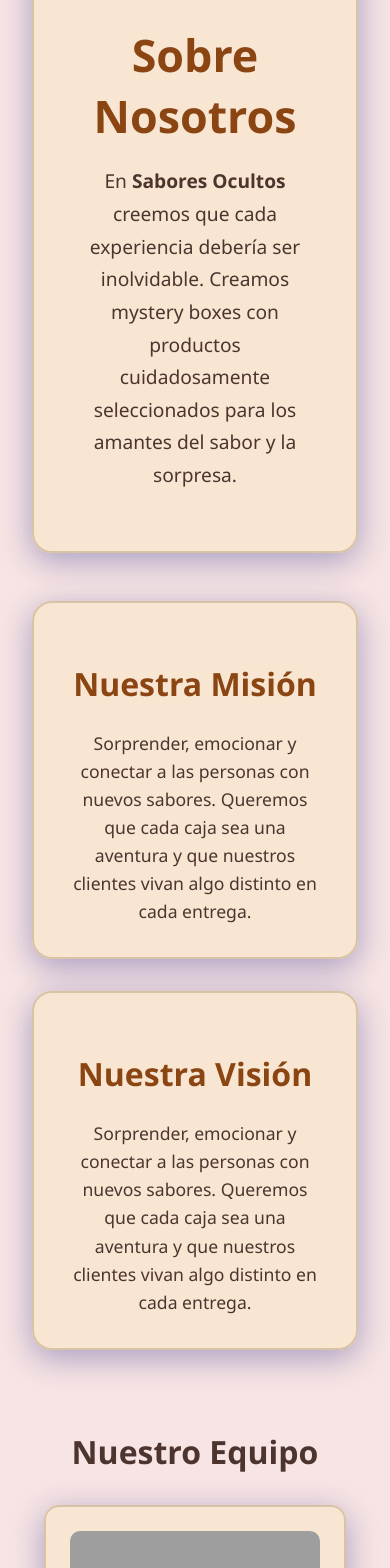
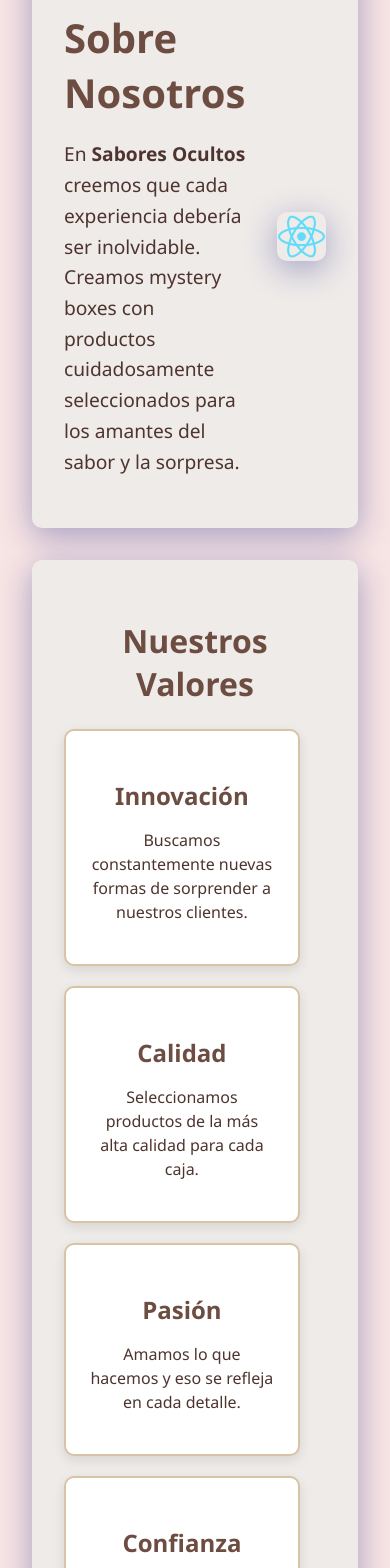
Before and after one commit to juanmanuel2002/Proyecto_Negocios_Web, a React (Create React App) app in the folder frontend/: page /nosotros in a window 390 px wide. Shown: the part 340-1908 px from the top of the page. Built offline with nearby package versions, Linux system fonts and the light colour scheme; grey boxes are pictures that could not be loaded.

Commit message:
Homologando colores en suscripciones y agregando secciones en sobre nosotros

```diff
--- a/frontend/src/pages/SobreNosotros.js
+++ b/frontend/src/pages/SobreNosotros.js
@@ -20,28 +20,84 @@
 
 
     <div className="sobre-nosotros-container" data-aos="fade-up">
+
       <section className="nosotros-banner">
+        <div className="banner-texto">
           <h1>Sobre Nosotros</h1>
           <p>
             En <strong>Sabores Ocultos</strong> creemos que cada experiencia debería ser inolvidable.
             Creamos mystery boxes con productos cuidadosamente seleccionados para los amantes del sabor y la sorpresa.
           </p>
+        </div>
+        <div className="banner-imagen">
+          <img src="logo192.png" alt="Sobre Nosotros" />
+        </div>
+      </section>
+
+      <section className="nuestros-valores">
+        <h2>Nuestros Valores</h2>
+        <div className="valores-cards">
+          <div className="card">
+            <h3>Innovación</h3>
+            <p>Buscamos constantemente nuevas formas de sorprender a nuestros clientes.</p>
+          </div>
+          <div className="card">
+            <h3>Calidad</h3>
+            <p>Seleccionamos productos de la más alta calidad para cada caja.</p>
+          </div>
+          <div className="card">
+            <h3>Pasión</h3>
+            <p>Amamos lo que hacemos y eso se refleja en cada detalle.</p>
+          </div>
+          <div className="card">
+            <h3>Confianza</h3>
+            <p>Construimos relaciones sólidas con nuestros clientes y socios.</p>
+          </div>
+          <div className="card">
+            <h3>Sostenibilidad</h3>
+            <p>Nos preocupamos por el medio ambiente y usamos empaques responsables.</p>
+          </div>
+          <div className="card">
+            <h3>Trabajo en Equipo</h3>
+            <p>Creemos en la colaboración para lograr grandes resultados.</p>
+          </div>
+        </div>
       </section>
 
       <section className="nosotros-mision">
         <h2>Nuestra Misión</h2>
-        <p>
-          Sorprender, emocionar y conectar a las personas con nuevos sabores.
-          Queremos que cada caja sea una aventura y que nuestros clientes vivan algo distinto en cada entrega.
-        </p>
+        <div className="mision-cards">
+          <div className="card">
+            <h3>Explorar Sabores</h3>
+            <p>Descubrimos nuevos sabores para sorprender a nuestros clientes.</p>
+          </div>
+          <div className="card">
+            <h3>Crear Experiencias</h3>
+            <p>Diseñamos cada caja para que sea una experiencia única.</p>
+          </div>
+          <div className="card">
+            <h3>Conectar Personas</h3>
+            <p>Unimos a las personas a través de la pasión por los sabores.</p>
+          </div>
+        </div>
       </section>
 
-      <section className="nosotros-mision">
+      <section className="nosotros-vision">
         <h2>Nuestra Visión</h2>
-        <p>
-          Sorprender, emocionar y conectar a las personas con nuevos sabores.
-          Queremos que cada caja sea una aventura y que nuestros clientes vivan algo distinto en cada entrega.
-        </p>
+        <div className="vision-cards">
+          <div className="card">
+            <h3>Ser Líderes</h3>
+            <p>Convertirnos en la marca líder en experiencias de sabores.</p>
+          </div>
+          <div className="card">
+            <h3>Innovar Constantemente</h3>
+            <p>Estar a la vanguardia en la creación de productos únicos.</p>
+          </div>
+          <div className="card">
+            <h3>Impacto Positivo</h3>
+            <p>Dejar una huella positiva en nuestros clientes y el medio ambiente.</p>
+          </div>
+        </div>
       </section>
 
     <section className="nosotros-equipo">
--- a/frontend/src/pages/Suscripciones.js
+++ b/frontend/src/pages/Suscripciones.js
@@ -56,16 +56,13 @@
         ))}
       </div>
 
-      {/* Nueva sección "¿Qué contiene?" */}
+      {/* Sección "¿Qué contiene?" */}
       <div className="que-contiene-container" data-aos="fade-up">
         <h2 className="titulo-que-contiene">¿Qué contiene?</h2>
         <div className="contenidos-productos">
-          {/* Imagen a la izquierda */}
           <div className="imagen-que-contiene">
             <img src="imagenes/Galeria/mezcal.jpg" alt="Imagen de ejemplo" />
           </div>
-
-          {/* Contenedor de tarjetas de productos */}
           <div className="productos-cards">
             {productos.map((producto, index) => (
               <div
@@ -80,7 +77,7 @@
         </div>
       </div>
 
-
+      {/* Sección lo que opinan nuestros clientes */}
       <div className="opinan-container" data-aos="fade-up">
       <h2 className="titulo-opinan">Lo que opinan nuestros clientes</h2>
       <div className="opinan-cards">
@@ -112,7 +109,7 @@
         ].map((logo, index) => (
           <img
             key={index}
-            src={`imagenes/marcas/${logo}`} // Asegúrate de que la ruta sea correcta
+            src={`imagenes/marcas/${logo}`}
             alt={`Marca ${index + 1}`}
             className="logo-marca"
           />
--- a/frontend/src/styles/Main.css
+++ b/frontend/src/styles/Main.css
@@ -43,7 +43,6 @@
   align-items: center;
   text-align: center;
   padding: 4rem 2rem;
-  background-color: var(--card-color);
 
 }
 
@@ -175,7 +174,6 @@
 }
 
 .mystery-box-section {
-  background-color: #f5f5f5;
   padding: 4rem 2rem;
   margin-top: 3rem;
   border-radius: 20px;
@@ -196,33 +194,33 @@
 .mystery-box-text {
   flex: 1;
   min-width: 280px;
+  color:var(--text-color);
 }
 
 .mystery-box-text h2 {
   font-size: 2rem;
-  color: #6d4c41;
+  color: var(--text-color);
   margin-bottom: 1rem;
 }
 
 .mystery-box-text p {
   font-size: 1rem;
-  color: #444;
+  color: var(--text-color);
   margin-bottom: 1.5rem;
 }
 
 .descubre-btn {
   background-color: #6d4c41;
-  color: white;
+  color:var(--text-light-color);
   border: none;
   padding: 0.8rem 1.5rem;
   font-size: 1rem;
   border-radius: 10px;
   cursor: pointer;
-  transition: background 0.3s;
 }
 
 .descubre-btn:hover {
-  background-color: #5d4037;
+  background-color: var(--button-dark-color);
 }
 
 .mystery-box-cards {
@@ -234,7 +232,7 @@
 }
 
 .card-box {
-  background-color: white;
+  background-color: var(--card-border-color);
   padding: 1.2rem;
   border-radius: 12px;
   box-shadow: 0 4px 10px rgba(0,0,0,0.1);
@@ -246,20 +244,20 @@
 }
 
 .card-box h4 {
-  color: #795548;
+  color: var(--text-color);
   margin-bottom: 0.5rem;
 }
 
 .card-box p {
   font-size: 0.95rem;
-  color: #555;
+  color: var(--text-light-color);
 }
 
 .comunidad-section {
   text-align: center;
   padding: 3rem 2rem;
   margin-top: 3rem;
-  background-color: #efebe9;
+  background-color: var(--background-color);
   border-radius: 20px;
   box-shadow: 0 8px 16px rgba(0,0,0,0.05);
   max-width: 900px;
--- a/frontend/src/styles/SobreNosotros.css
+++ b/frontend/src/styles/SobreNosotros.css
@@ -7,25 +7,123 @@
   }
 
   .nosotros-banner {
-    background:  var(--card-color);
-    border: 2px solid var(--card-border-color);
-    padding: 2.5rem;
-    border-radius: 20px;
+    display: flex;
+    align-items: center; /* Alinea verticalmente el contenido */
+    justify-content: space-between; /* Espacia el texto y la imagen */
+    padding: 2rem;
+    background-color: var(--light-background-color);
+    border-radius: 10px;
     box-shadow: var(--box-shadow);
-    text-align: center;
-    margin-bottom: 3rem;
+    margin-bottom: 2rem;
   }
 
-  .nosotros-banner h1 {
-    font-size: 2.8rem;
-    margin-bottom: 1rem;
-    color: var(--botton-dark-color);
+  .banner-texto {
+    flex: 1; /* Ocupa el 50% del espacio disponible */
+    padding-right: 2rem; /* Espaciado entre el texto y la imagen */
   }
 
-  .nosotros-banner p {
+  .banner-texto h1 {
+    font-size: 2.5rem;
+    color: var(--primary-color);
+    margin-bottom: 1rem;
+  }
+
+  .banner-texto p {
     font-size: 1.2rem;
-    line-height: 1.7;
+    color: var(--text-color);
+    line-height: 1.6;
   }
+
+  .banner-imagen {
+    flex: 1; /* Ocupa el 50% del espacio disponible */
+    display: flex;
+    justify-content: center; /* Centra la imagen horizontalmente */
+  }
+
+  .banner-imagen img {
+    max-width: 100%; /* Asegura que la imagen no exceda el contenedor */
+    height: auto;
+    border-radius: 10px;
+    box-shadow: var(--box-shadow);
+  }
+
+  .nuestros-valores {
+    text-align: center;
+    padding: 2rem;
+    background-color: var(--light-background-color);
+    margin-top: 2rem;
+    border-radius: 10px;
+    box-shadow: var(--box-shadow);
+  }
+
+  .nuestros-valores h2 {
+    font-size: 2rem;
+    color: var(--primary-color);
+    margin-bottom: 1.5rem;
+  }
+
+  .valores-cards {
+    display: grid;
+    grid-template-columns: repeat(auto-fit, minmax(250px, 1fr)); /* Ajusta dinámicamente las columnas */
+    gap: 20px; /* Espaciado entre las cards */
+    justify-content: center; /* Centra las cards horizontalmente */
+  }
+
+  .valores-cards .card {
+    background-color: #fff;
+    padding: 1.5rem;
+    border-radius: 10px;
+    box-shadow: 0px 4px 12px rgba(0, 0, 0, 0.1);
+    text-align: center;
+    transition: transform 0.3s ease;
+    width: 100%; /* Ocupa todo el ancho disponible */
+    max-width: 300px; /* Limita el ancho máximo */
+    box-sizing: border-box; /* Incluye el padding en el ancho total */
+  }
+
+  .valores-cards .card:hover {
+    transform: scale(1.05);
+  }
+
+  .valores-cards .card h3 {
+    font-size: 1.5rem;
+    color: var(--primary-color);
+    margin-bottom: 0.5rem;
+  }
+
+  .valores-cards .card p {
+    font-size: 1rem;
+    color: var(--text-color);
+    line-height: 1.5;
+  }
+
+  .valores-cards .card:nth-child(5){
+    grid-column: 2 /span; /* Ocupa dos columnas */
+  }
+
+  /* Responsivo para pantallas medianas */
+  @media (max-width: 1024px) {
+    .valores-cards {
+      grid-template-columns: repeat(2, 1fr); /* Dos columnas por fila */
+    }
+  }
+
+  /* Responsivo para pantallas pequeñas */
+  @media (max-width: 768px) {
+    .valores-cards {
+      grid-template-columns: 1fr; /* Una columna por fila */
+    }
+
+    .valores-cards .card {
+      max-width: 90%; /* Reduce el ancho máximo en pantallas pequeñas */
+    }
+  }
+
+
+
+
+
+
 
   .nosotros-equipo {
     margin-top: 5rem;
@@ -73,25 +171,67 @@
     color: #6b4e3d;
   }
 
-  .nosotros-mision {
-    background: var(--card-color);
-    border: 2px solid var(--card-border-color);
-    box-shadow : var(--box-shadow);
-    padding: 2rem;
-    margin: 2rem 0;
-    border-radius: 20px;
-    text-align: center;
+ /* Estilos para los banners de Misión y Visión */
+.nosotros-mision, .nosotros-vision {
+  text-align: center;
+  padding: 2rem;
+  background-color: var(--light-background-color);
+  margin-top: 2rem;
+  border-radius: 10px;
+  box-shadow: var(--box-shadow);
+}
+
+.nosotros-mision h2, .nosotros-vision h2 {
+  font-size: 2rem;
+  color: var(--primary-color);
+  margin-bottom: 1.5rem;
+}
+
+.mision-cards, .vision-cards {
+  display: grid;
+  grid-template-columns: repeat(3, 1fr); /* Tres columnas */
+  gap: 20px; /* Espaciado entre las cards */
+  justify-items: center;
+}
+
+.mision-cards .card, .vision-cards .card {
+  background-color: #fff;
+  padding: 1.5rem;
+  border-radius: 10px;
+  box-shadow: 0px 4px 12px rgba(0, 0, 0, 0.1);
+  text-align: center;
+  transition: transform 0.3s ease;
+  width: 100%; /* Ocupa todo el ancho disponible */
+  max-width: 300px; /* Ancho máximo para evitar que sean demasiado grandes */
+  box-sizing: border-box; /* Incluye el padding en el ancho total */
+}
+
+.mision-cards .card:hover, .vision-cards .card:hover {
+  transform: scale(1.05);
+}
+
+.mision-cards .card h3, .vision-cards .card h3 {
+  font-size: 1.5rem;
+  color: var(--primary-color);
+  margin-bottom: 0.5rem;
+}
+
+.mision-cards .card p, .vision-cards .card p {
+  font-size: 1rem;
+  color: var(--text-color);
+  line-height: 1.5;
+}
+
+/* Responsivo para pantallas medianas */
+@media (max-width: 1024px) {
+  .mision-cards, .vision-cards {
+    grid-template-columns: repeat(2, 1fr); /* Dos columnas por fila */
   }
+}
 
-  .nosotros-mision h2 {
-    font-size: 2rem;
-    margin-bottom: 1.5rem;
-    color: var(--botton-dark-color);
+/* Responsivo para pantallas pequeñas */
+@media (max-width: 768px) {
+  .mision-cards, .vision-cards {
+    grid-template-columns: 1fr; /* Una columna por fila */
   }
-
-  .nosotros-mision p {
-    font-size: 1.1rem;
-    max-width: 800px;
-    margin: 0 auto;
-    line-height: 1.6;
-  }
+}
--- a/frontend/src/styles/Suscripciones.css
+++ b/frontend/src/styles/Suscripciones.css
@@ -82,7 +82,8 @@
 
 /* Estilo general para la sección "¿Qué contiene?" */
 .que-contiene-container {
-  background-color: #f4f4f4;
+  background-color: var(--background-color);
+  color: var(--text-color);
   padding: 40px;
   margin-top: 60px;
   display: flex;
@@ -95,19 +96,19 @@
   font-size: 36px;
   font-weight: bold;
   margin-bottom: 20px;
-  align-self: flex-start; /* Alineación a la izquierda */
+  align-self: flex-start;
 }
 
 /* Contenedor para la imagen y las tarjetas */
 .contenidos-productos {
   display: flex;
-  justify-content: space-between; /* Mantiene la imagen y las tarjetas separadas */
+  justify-content: space-between;
   width: 100%;
   flex-wrap: wrap;
 }
 
 .imagen-que-contiene {
-  flex: 1; /* Hace que la imagen ocupe el 40% de la pantalla */
+  flex: 1;
   padding-right: 20px;
 }
 
@@ -120,17 +121,20 @@
 .productos-cards {
   display: grid;
   grid-template-columns: repeat(2, 1fr); /* Dos columnas */
-  gap: 20px; /* Reduce el espacio entre las columnas */
+  gap: 20px;
   width: 60%;
-  justify-items: center; /* Alinea las tarjetas al centro de cada celda */
-  align-self: right; /* Alinea las tarjetas a la derecha */
+  justify-items: center;
+  align-self: right;
+  background-color: var(--background-color);
+  color: var(--text-color);
 }
 
 .card-producto {
-  background-color: #fff;
+  background-color: var(--card-color);
+  color: var(--text-color);
   padding: 20px;
   border-radius: 10px;
-  box-shadow: 0px 4px 12px rgba(0, 0, 0, 0.1);
+  box-shadow: var(--box-shadow);
   text-align: center;
   transition: transform 0.3s ease;
 }
@@ -142,25 +146,25 @@
 
 .card-producto h3 {
   font-size: 20px;
-  color: #333;
+  color: var(--text-color);
   margin-bottom: 10px;
 }
 
 .card-producto p {
   font-size: 14px;
-  color: #666;
+  color: var(--text-color);
 }
 
 /* Asegura que si hay un número impar de productos, el último esté centrado */
 .card-producto.centered {
-  grid-column: span 2; /* Esto hace que el último producto ocupe ambas columnas */
+  grid-column: span 2;
   justify-self: center;
 }
 
 /* Móvil y pantallas pequeñas */
 @media (max-width: 768px) {
   .contenidos-productos {
-    flex-direction: column; /* Pone imagen y productos uno debajo del otro */
+    flex-direction: column;
     align-items: center;
   }
 
@@ -174,14 +178,14 @@
   }
 
   .productos-cards {
-    width: 100%; /* Que ocupe todo el ancho disponible */
-    grid-template-columns: 1fr; /* Una sola columna */
+    width: 100%;
+    grid-template-columns: 1fr;
     justify-items: center;
     max-width: 200px;
   }
 
   .card-producto {
-    width: 80%; /* Que no sean tan angostas */
+    width: 80%;
   }
 }
 
@@ -213,25 +217,23 @@
   }
 }
 
-/* Estilo para la sección "Lo que opinan nuestros clientes" */
 .opinan-container {
   padding: 40px;
-  background-color: #f4f4f4;
+  background-color: var(--background-color);
+  color: var(--text-color);
   margin-top: 60px;
-
-  /* 👇 Agregado para alinear título + cards horizontalmente */
   display: flex;
   flex-direction: row;
   align-items: center;
   justify-content: space-between;
   gap: 40px;
-  flex-wrap: wrap; /* para que se adapte en pantallas pequeñas */
+  flex-wrap: wrap;
 }
 
 .titulo-opinan {
   font-size: 36px;
   font-weight: bold;
-  margin-bottom: 0; /* 👈 quita espacio extra abajo */
+  margin-bottom: 0;
   min-width: 250px;
 }
 
@@ -244,10 +246,11 @@
 }
 
 .card-opinion {
-  background-color: #fff;
+  background-color: var(--card-color);
+  color: var(--text-color);
   padding: 20px;
   border-radius: 10px;
-  box-shadow: 0px 4px 12px rgba(0, 0, 0, 0.1);
+  box-shadow: var(--box-shadow);
   width: 250px; /* Ancho de las tarjetas */
   text-align: center;
   transition: transform 0.3s ease;
@@ -260,30 +263,30 @@
 
 .card-opinion h3 {
   font-size: 20px;
-  color: #333;
+  color: var(--text-color);
   margin-bottom: 10px;
 }
 
 .card-opinion p {
   font-size: 14px;
-  color: #666;
+  color: var(--text-color);
   line-height: 1.5;
 }
 
 /* Hacer la sección responsive */
 @media (max-width: 768px) {
   .opinan-cards {
-    justify-content: center; /* Centra las tarjetas en pantallas pequeñas */
+    justify-content: center;
   }
-
   .card-opinion {
-    width: 80%; /* Ajusta el tamaño de las tarjetas en pantallas pequeñas */
+    width: 80%;
   }
 }
 
 .marcas-container {
   padding: 60px 40px;
-  background-color: #ffffff;
+  background-color: var(--background-color);
+  color: var(--text-color);
   text-align: center;
 }
 
```
Lines whose indentation alone changed are shown as unchanged.
